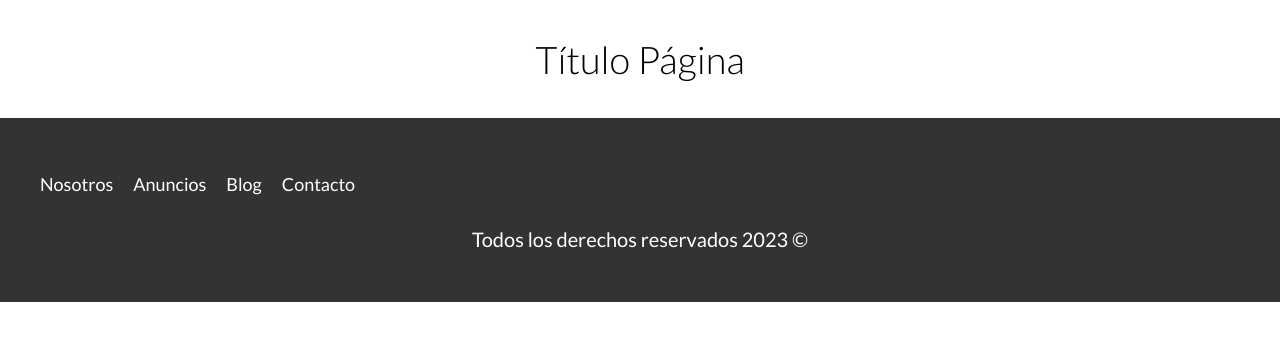
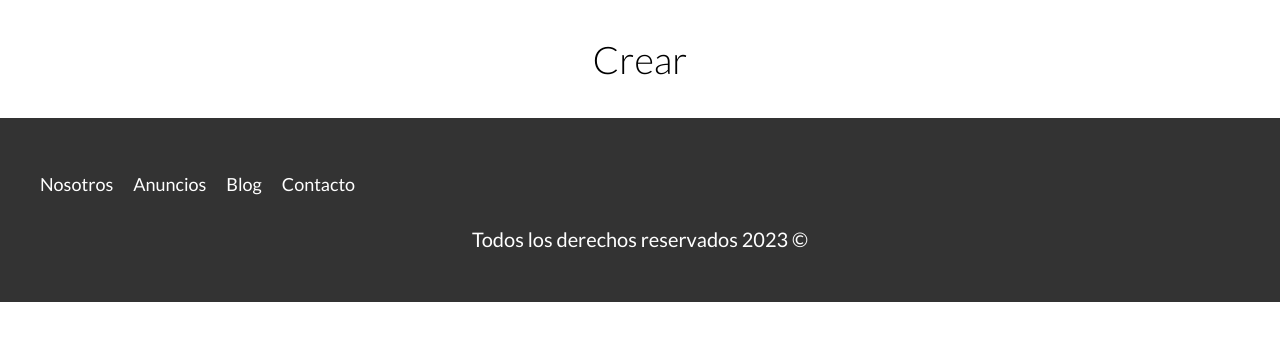
Before and after one commit to Florencia-Barrios/bienes-raices, a PHP site: page /admin/propiedades/crear.php in a window 1280 px wide. Shown: the part 120-461 px from the top of the page. Run offline with PHP 8.4, Linux system fonts and the light colour scheme.

Commit message:
update h1 crear.php

```diff
--- a/admin/propiedades/crear.php
+++ b/admin/propiedades/crear.php
@@ -4,7 +4,7 @@ incluirTemplate('header');
 ?>
 
 <main class="contenedor seccion">
-    <h1>Título Página</h1>
+    <h1>Crear</h1>
 </main>
 
 <?php
```
